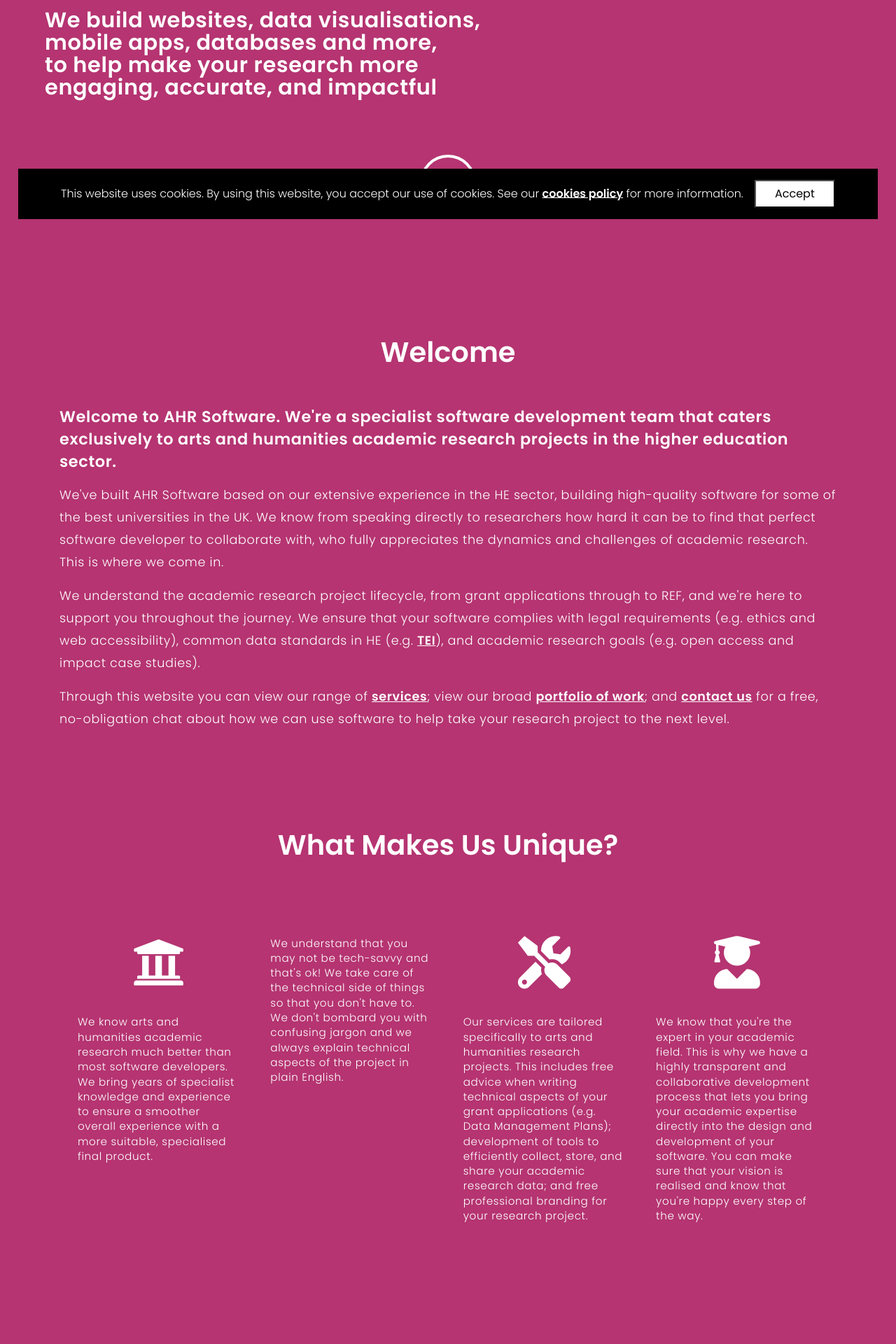
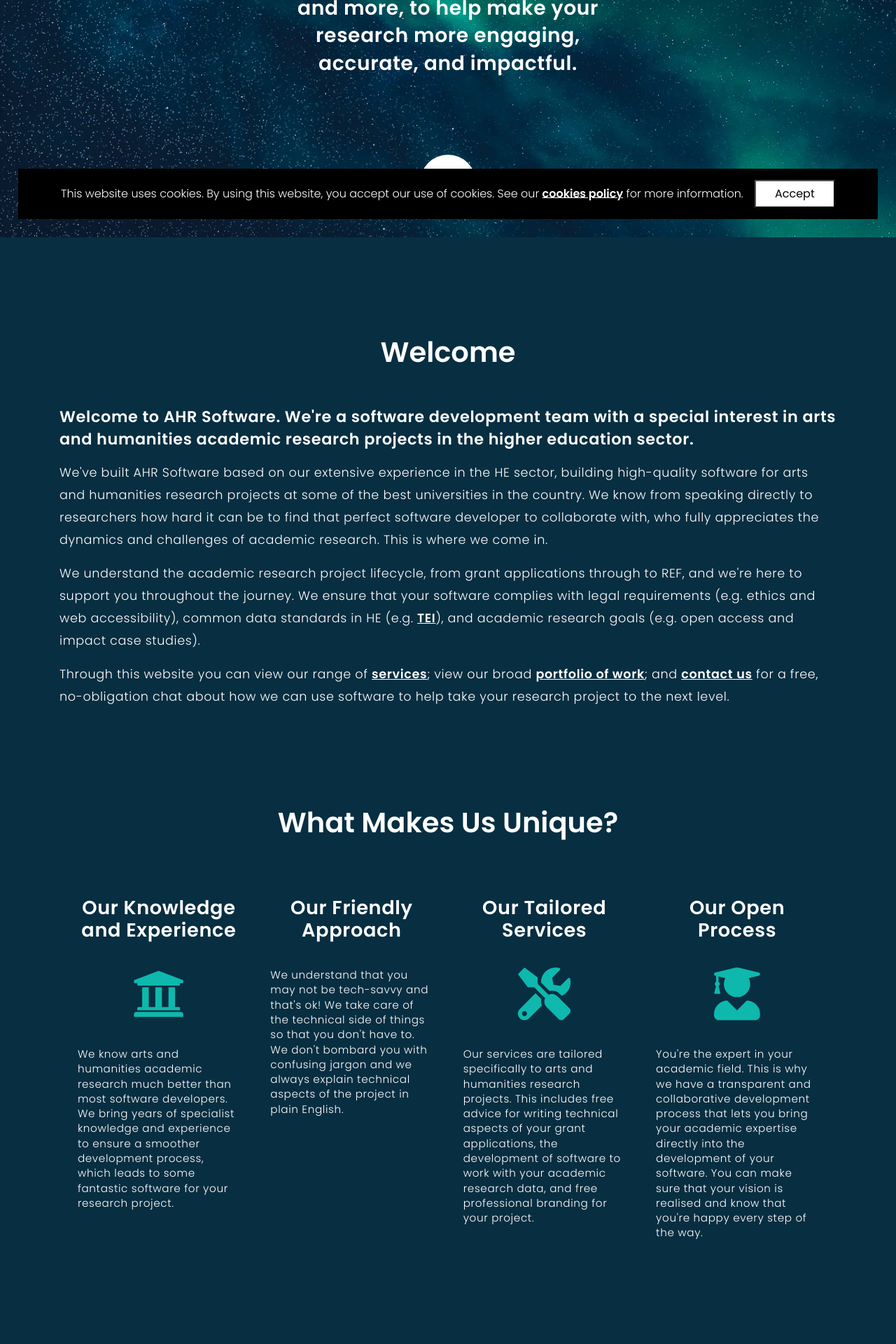
Before and after one commit to ahrsoftware/ahr-website, a Django app: page / in a window 1280 px wide; the page is wider, and only the part inside the window is pictured. Shown: the part 461-2381 px from the top of that part at 70% size. Run offline with Django 3.2, Linux system fonts and the light colour scheme; parts of the project's set-up code (start-up, migrations or seed data) failed here and were passed over; some libraries are stand-ins or nearby versions.

Commit message:
improved overall style of the website, changing from pink to northern lights colour scheme

```diff
--- a/django/core/static/css/custom.css
+++ b/django/core/static/css/custom.css
@@ -6,7 +6,7 @@ body {
     color: white;
     margin: 0;
     font-weight: 300;
-    background: #B53471;
+    background: #082e41;
     max-width: 100vw;
     overflow-x: hidden;
 
@@ -231,11 +235,19 @@ button[type='submit']:hover {
 #welcome-banner {
     width: 100%;
     padding-top: 10vh;
+    /* https://pixabay.com/photos/polar-lights-night-sky-stars-5858656/ */
+    background-image: url('../images/welcome/banner-bg.jpg');
+    background-repeat: no-repeat;
+    background-size: cover;
+    background-position: center;
+    background-color: black;
+    background-attachment: fixed;
 }
 
 #welcome-banner-tagline {
     line-height: 1.5em;
     color: white;
+    text-align: center;
 }
 
 #welcome-banner-tagline p {
@@ -258,11 +270,20 @@ button[type='submit']:hover {
     border-radius: 0.7em;
 }
 
+#welcome-unique-list li label {
+    font-size: 1.7em;
+    font-weight: bold;
+    display: block;
+    margin: 0.5em auto;
+    text-align: center;
+}
+
 #welcome-unique-list li span i {
     font-size: 4.7em;
     display: block;
     margin: 0.5em auto;
     text-align: center;
+    color: #0eb8ad;
 }
 
 #welcome-unique-list li p {
--- a/django/core/static/css/custom_large.css
+++ b/django/core/static/css/custom_large.css
@@ -7,10 +7,6 @@
 
     .navbar-brand {
         padding: 0em;
-    }
-
-    .navbar-brand.hidden {
-        display: none;
     }
 
     .navbar-brand img {
@@ -33,38 +29,18 @@
         height: 100vh;
     }
 
-    #welcome-banner-illustration {
-        position: absolute;
+    #welcome-banner-tagline {
+        max-width: 100%;
         width: 40%;
-        height: 100vh;
-        right: 0vw;
-        top: 0;
-        padding: 20vh 5em 0 2em;
-    }
-
-    #welcome-banner-illustration embed {
-        width: 100%;
-    }
-
-    #welcome-banner-tagline {
-        width: 100%;
-        margin-left: 5vw;
-        margin-top: 3vh;
-        text-align: left;
+        margin: 10vh auto 1em auto;
+        text-align: center;
         background: none;
         padding: 0em;
     }
 
-    #welcome-banner-tagline-logo {
-        width: 18em;
-        font-size: 1.9em;
-        display: block;
-        margin-bottom: 2em;
-    }
-
-
     #welcome-banner-tagline p {
-        font-size: 1.9em;
+        font-size: 2.2vw;
+        line-height: 1.4em;
     }
 
     #welcome-banner-proceed {
@@ -72,19 +48,20 @@
         bottom: 0.8em;
         left: calc(50% - 40px);
         font-size: 3em;
+        padding-top: 5px;
         border-radius: 100%;
-        border: 4px solid white;
         width: 80px;
         height: 80px;
         text-align: center;
-        color: white;
+        background: white;
+        color: #082e41;
         cursor: pointer;
         line-height: 80px;
     }
 
     #welcome-banner-proceed:hover {
-        background-color: white;
-        color: #B53471;
+        background: #0eb8ad;
+        color: white;
     }
 
     #welcome-unique-list li {
--- a/django/core/static/css/custom_small.css
+++ b/django/core/static/css/custom_small.css
@@ -36,18 +36,7 @@
     /* ---------- Welcome ---------- */
 
     #welcome-banner {
-        min-height: calc(100vh - 3.39em);
-    }
-
-    #welcome-banner-illustration {
-        display: block;
-        width: 80%;
-        max-width: 30em;
-        margin: 1em auto;
-    }
-
-    #welcome-banner-illustration embed {
-        width: 100%;
+        min-height: 100vh;
     }
 
     #welcome-banner-tagline {
@@ -58,10 +47,6 @@
 
     #welcome-banner-tagline p {
         font-size: 1.6em;
-    }
-
-    #welcome-banner-tagline-logo {
-        display: none;
     }
 
     #welcome-banner-proceed {
--- a/django/core/templates/base.html
+++ b/django/core/templates/base.html
@@ -15,6 +15,16 @@
         <meta name="description" content="AHR Software portfolio website">
         <meta name="keywords" content="arts, research, academia, humanities, art, university, portfolio">
         <meta name="author" content="AHR Software">
+
+        <!-- Google Analytics -->
+        <script async src="https://www.googletagmanager.com/gtag/js?id=G-HDZC89DRZZ"></script>
+        <script>
+        window.dataLayer = window.dataLayer || [];
+        function gtag(){dataLayer.push(arguments);}
+        gtag('js', new Date());
+
+        gtag('config', 'G-HDZC89DRZZ');
+        </script>
 
         <!-- Fonts -->
         <link rel="preconnect" href="https://fonts.gstatic.com">
@@ -51,7 +61,7 @@
         <!-- Navigation bar -->
         <nav class="navbar fixed-top navbar-expand-lg {% if request.path != "/" %}solidbg{% endif %}">
             <!-- Logo -->
-            <a class="navbar-brand {% if request.path == "/" %}hidden{% endif %}" href="{% url 'welcome' %}"><img src="{% static '/images/logos/ahr-software.png' %}" alt="AHR Software logo"></a>
+            <h1><a class="navbar-brand" href="{% url 'welcome' %}"><img src="{% static '/images/logos/ahr-software.png' %}" alt="AHR Software logo"></a></h1>
 
             <!-- Nav toggle button (for small screens) -->
             <div id="navbar-toggle-container">
@@ -110,15 +120,6 @@
         <!-- 3rd party JavaScript -->
         <!-- Bootstrap JS -->
         <script src="https://cdn.jsdelivr.net/npm/bootstrap@4.5.3/dist/js/bootstrap.bundle.min.js" integrity="sha384-ho+j7jyWK8fNQe+A12Hb8AhRq26LrZ/JpcUGGOn+Y7RsweNrtN/tE3MoK7ZeZDyx" crossorigin="anonymous"></script>
-        <!-- Global site tag (gtag.js) - Google Analytics -->
-        <script async src="https://www.googletagmanager.com/gtag/js?id=UA-178734646-1"></script>
-        <script>
-            window.dataLayer = window.dataLayer || [];
-            function gtag(){dataLayer.push(arguments);}
-            gtag('js', new Date());
-            gtag('config', 'UA-178734646-1');
-        </script>
-
         <!-- Custom JavaScript -->
         <script src="{% static 'js/main.js' %}"></script>
         <!-- Cookies popup message -->
--- a/django/general/templates/general/welcome.html
+++ b/django/general/templates/general/welcome.html
@@ -5,22 +5,12 @@
 
 <section id="welcome-banner">
 
-    <div id="welcome-banner-illustration">
-        <embed src="{% static '/images/welcome/illustration-womanscreen.svg' %}" alt="AHR Software icon">
-    </div>
-
     <div id="welcome-banner-tagline">
-        <img id="welcome-banner-tagline-logo" src="{% static '/images/logos/ahr-software.png' %}" alt="AHR Software Logo">
         <p>
-            AHR Software develops bespoke software<br>
-            for arts and humanities research projects<br>
-            in the higher education sector<br>
+            AHR Software develops bespoke software for arts and humanities research projects in the higher education sector
         </p>
         <p>
-            We build websites, data visualisations,<br>
-            mobile apps, databases and more,<br>
-            to help make your research more<br>
-            engaging, accurate, and impactful
+            We build websites, databases, mobile apps, data visualisations and more, to help make your research more engaging, accurate, and impactful.
         </p>
     </div>
 
@@ -33,10 +23,10 @@
 <section id="welcome-content" class="container">
     <h2>Welcome</h2>
     <p class="primary">
-        Welcome to AHR Software. We're a specialist software development team that caters exclusively to arts and humanities academic research projects in the higher education sector.
+        Welcome to AHR Software. We're a software development team with a special interest in arts and humanities academic research projects in the higher education sector.
     </p>
     <p>
-        We've built AHR Software based on our extensive experience in the HE sector, building high-quality software for some of the best universities in the UK. We know from speaking directly to researchers how hard it can be to find that perfect software developer to collaborate with, who fully appreciates the dynamics and challenges of academic research. This is where we come in.
+        We've built AHR Software based on our extensive experience in the HE sector, building high-quality software for arts and humanities research projects at some of the best universities in the country. We know from speaking directly to researchers how hard it can be to find that perfect software developer to collaborate with, who fully appreciates the dynamics and challenges of academic research. This is where we come in.
     </p>
     <p>
         We understand the academic research project lifecycle, from grant applications through to REF, and we're here to support you throughout the journey. We ensure that your software complies with legal requirements (e.g. ethics and web accessibility), common data standards in HE (e.g. <a href="https://tei-c.org/">TEI</a>), and academic research goals (e.g. open access and impact case studies).
@@ -51,20 +41,24 @@
 
     <ul id="welcome-unique-list">
         <li>
+            <label>Our Knowledge and Experience</label>
             <span><i class="fas fa-university"></i></span>
-            <p>We know arts and humanities academic research much better than most software developers. We bring years of specialist knowledge and experience to ensure a smoother overall experience with a more suitable, specialised final product.</p>
+            <p>We know arts and humanities academic research much better than most software developers. We bring years of specialist knowledge and experience to ensure a smoother development process, which leads to some fantastic software for your research project.</p>
         </li>
         <li>
+            <label>Our Friendly Approach</label>
             <span><i class="fas fa-comment-alt-smile"></i></span>
             <p>We understand that you may not be tech-savvy and that's ok! We take care of the technical side of things so that you don't have to. We don't bombard you with confusing jargon and we always explain technical aspects of the project in plain English.</p>
         </li>
         <li>
+            <label>Our Tailored Services</label>
             <span><i class="fas fa-tools"></i></span>
-            <p>Our services are tailored specifically to arts and humanities research projects. This includes free advice when writing technical aspects of your grant applications (e.g. Data Management Plans); development of tools to efficiently collect, store, and share your academic research data; and free professional branding for your research project.</p>
+            <p>Our services are tailored specifically to arts and humanities research projects. This includes free advice for writing technical aspects of your grant applications, the development of software to work with your academic research data, and free professional branding for your project.</p>
         </li>
         <li>
+            <label>Our Open Process</label>
             <span><i class="fas fa-user-graduate"></i></span>
-            <p>We know that you're the expert in your academic field. This is why we have a highly transparent and collaborative development process that lets you bring your academic expertise directly into the design and development of your software. You can make sure that your vision is realised and know that you're happy every step of the way.</p>
+            <p>You're the expert in your academic field. This is why we have a transparent and collaborative development process that lets you bring your academic expertise directly into the development of your software. You can make sure that your vision is realised and know that you're happy every step of the way.</p>
         </li>
     </ul>
 </section>
@@ -82,6 +76,15 @@
         $('#welcome-banner-proceed').on('click', function(){
             $('html,body').animate({ scrollTop: $('#welcome-content').offset().top - 40 }, 800);
         });
+        // Set the background of the navbar based on scroll position
+        $(document).on('scroll', function (){
+            let navHasSolidBg = $('nav').hasClass('solidbg');
+            let currentPosition = $(window).scrollTop();
+            let pastBanner = $('#welcome-banner').offset().top + $('#welcome-banner').height();
+            // If past banner, add solid background. If not, remove it.
+            if (currentPosition >= pastBanner && !navHasSolidBg) $('nav').addClass('solidbg');
+            else if (currentPosition < pastBanner && navHasSolidBg) $('nav').removeClass('solidbg');
+        });
     });
 </script>
 
```
Also changed, not shown: other parts of django/core/static/css/custom.css (+23 -19 lines), django/datadriven/forms.py (+7 -0 lines), django/core/static/images/logos/ahr-software-square.png (added), django/core/static/images/welcome/banner-bg.jpg (added), django/core/static/images/welcome/banner-bgx.jpg (added), 1 other file.
